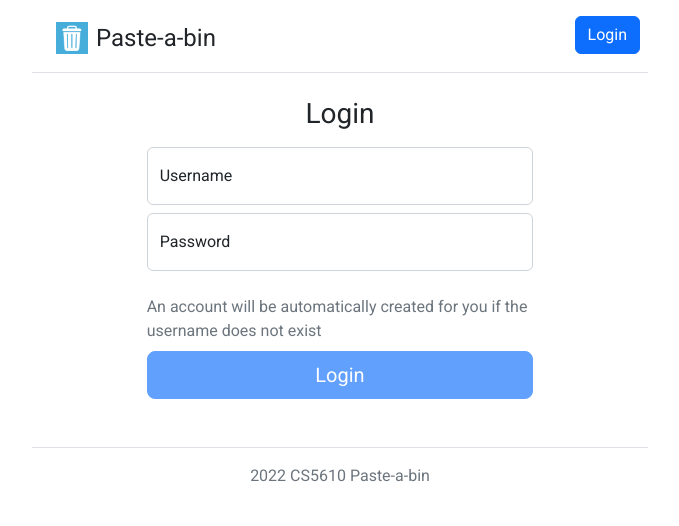
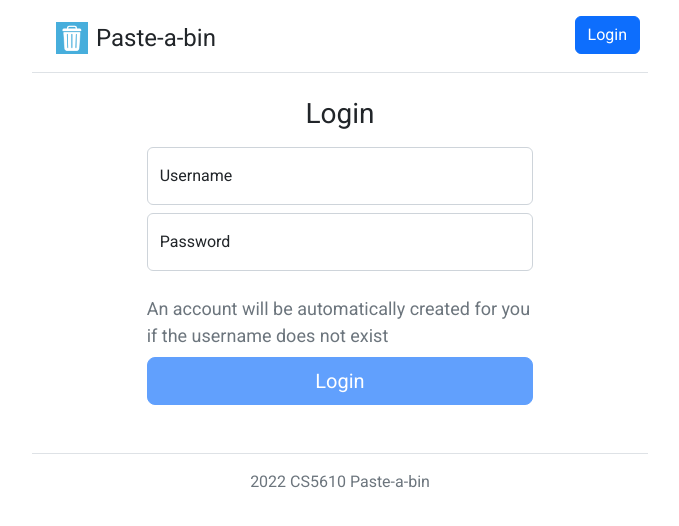
Before and after one commit to timothyq/drop-a-bin, a React (Create React App) app in the folder paste-a-bin-client/: page /login in a window 1280 px wide. Shown: the top 526 px of the page, without its empty margins (300-979 px from the left). Built offline with nearby package versions, Linux system fonts and the light colour scheme.

Commit message:
Adjusted the style of the text above login button

```diff
--- a/paste-a-bin-client/src/login/LoginPage.css
+++ b/paste-a-bin-client/src/login/LoginPage.css
@@ -2,3 +2,7 @@
   margin-top: 2px;
   margin-bottom: 0;
 }
+
+.login-hint {
+  font-size: 18px;
+}
--- a/paste-a-bin-client/src/login/LoginPage.js
+++ b/paste-a-bin-client/src/login/LoginPage.js
@@ -39,7 +39,7 @@ function LoginPage({ onLogin }) {
             />
             <label htmlFor="login-password-input">Password</label>
           </div>
-          <p className="text-muted detail-text mt-4">
+          <p className="login-hint text-muted detail-text mt-4">
             An account will be automatically created for you if the username
             does not exist
           </p>
```
